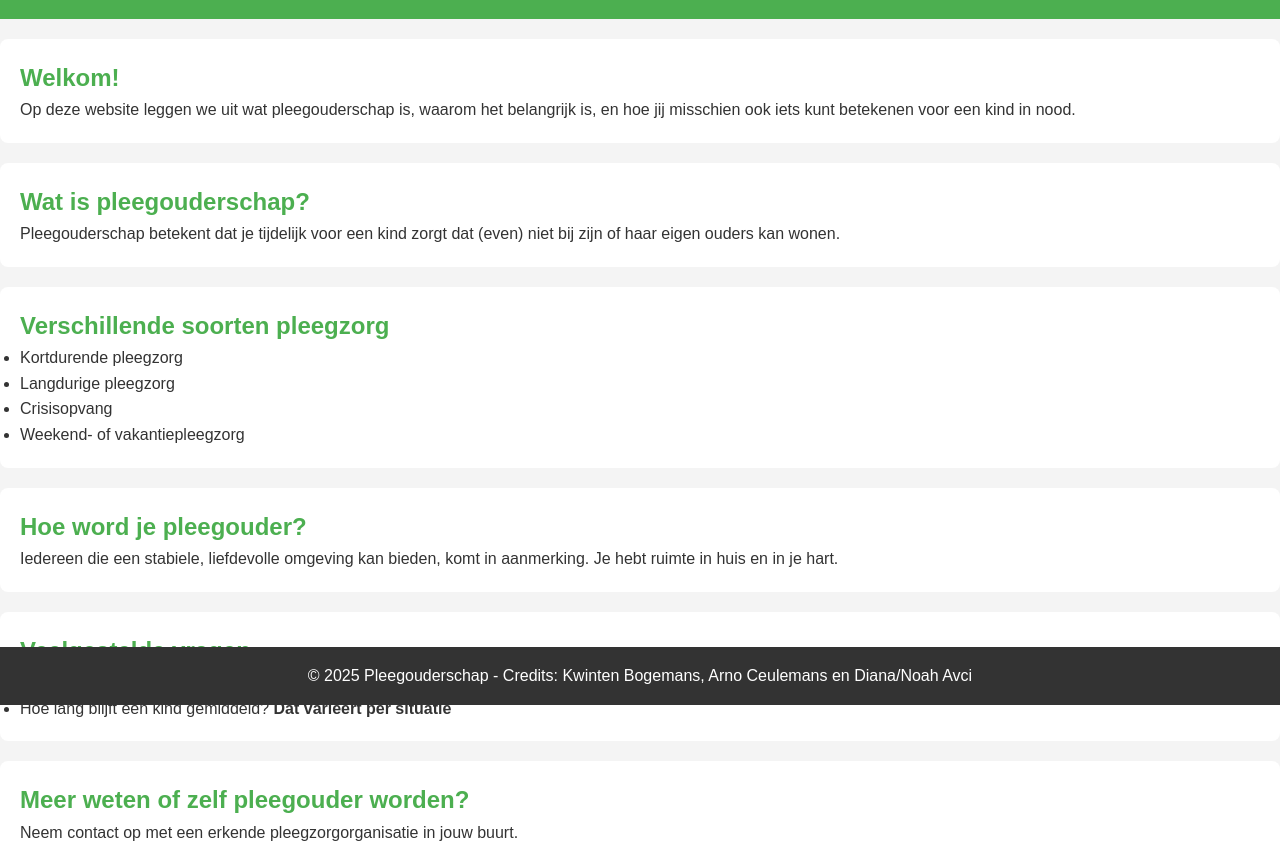
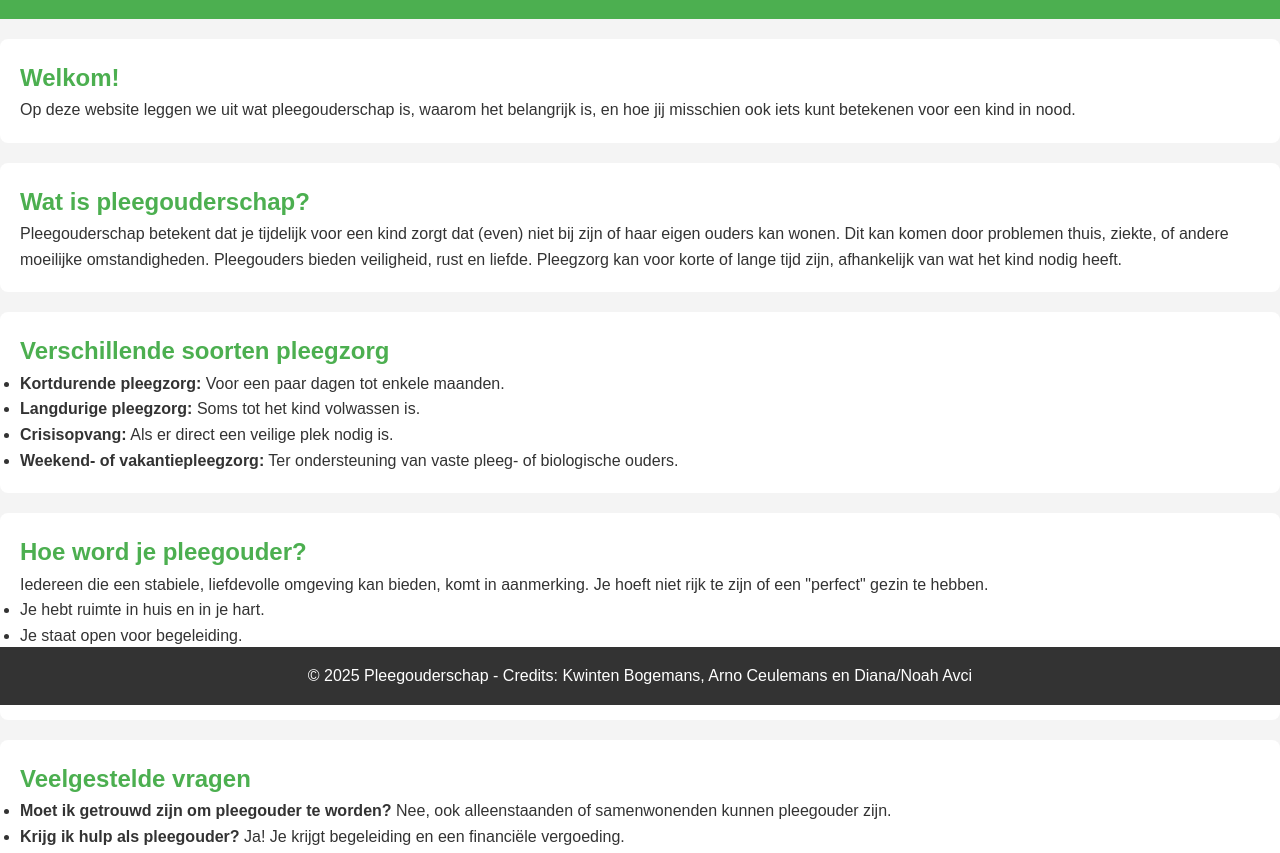
Before and after one commit to z9385/pleegouderschap-site, a plain HTML site: page index.html in a window 1280 px wide. Shown: the part 95-948 px from the top of the page. Drawn offline with Linux system fonts and the light colour scheme.

Commit message:
Update index.html

```diff
--- a/index.html
+++ b/index.html
@@ -28,35 +28,44 @@
 
     <section id="wat">
         <h2>Wat is pleegouderschap?</h2>
-        <p>Pleegouderschap betekent dat je tijdelijk voor een kind zorgt dat (even) niet bij zijn of haar eigen ouders kan wonen.</p>
+        <p>Pleegouderschap betekent dat je tijdelijk voor een kind zorgt dat (even) niet bij zijn of haar eigen ouders kan wonen. Dit kan komen door problemen thuis, ziekte, of andere moeilijke omstandigheden. Pleegouders bieden veiligheid, rust en liefde. Pleegzorg kan voor korte of lange tijd zijn, afhankelijk van wat het kind nodig heeft.</p>
     </section>
 
     <section id="soorten">
         <h2>Verschillende soorten pleegzorg</h2>
         <ul>
-            <li>Kortdurende pleegzorg</li>
-            <li>Langdurige pleegzorg</li>
-            <li>Crisisopvang</li>
-            <li>Weekend- of vakantiepleegzorg</li>
+            <li><strong>Kortdurende pleegzorg:</strong> Voor een paar dagen tot enkele maanden.</li>
+            <li><strong>Langdurige pleegzorg:</strong> Soms tot het kind volwassen is.</li>
+            <li><strong>Crisisopvang:</strong> Als er direct een veilige plek nodig is.</li>
+            <li><strong>Weekend- of vakantiepleegzorg:</strong> Ter ondersteuning van vaste pleeg- of biologische ouders.</li>
         </ul>
     </section>
 
     <section id="hoe">
         <h2>Hoe word je pleegouder?</h2>
-        <p>Iedereen die een stabiele, liefdevolle omgeving kan bieden, komt in aanmerking. Je hebt ruimte in huis en in je hart.</p>
+        <p>Iedereen die een stabiele, liefdevolle omgeving kan bieden, komt in aanmerking. Je hoeft niet rijk te zijn of een "perfect" gezin te hebben.</p>
+        <ul>
+            <li>Je hebt ruimte in huis en in je hart.</li>
+            <li>Je staat open voor begeleiding.</li>
+            <li>Je kunt structuur en veiligheid bieden.</li>
+        </ul>
+        <p>Er is een voorbereidingstraject, met gesprekken, training en een zorgvuldige matching.</p>
     </section>
 
     <section id="faq">
         <h2>Veelgestelde vragen</h2>
         <ul>
-            <li>Moet ik getrouwd zijn om pleegouder te worden? <strong>Nee</strong></li>
-            <li>Hoe lang blijft een kind gemiddeld? <strong>Dat varieert per situatie</strong></li>
+            <li><strong>Moet ik getrouwd zijn om pleegouder te worden?</strong> Nee, ook alleenstaanden of samenwonenden kunnen pleegouder zijn.</li>
+            <li><strong>Krijg ik hulp als pleegouder?</strong> Ja! Je krijgt begeleiding en een financiële vergoeding.</li>
+            <li><strong>Hoe lang blijft een kind gemiddeld?</strong> Dat varieert per situatie. Soms dagen, soms jaren.</li>
+            <li><strong>Mag ik zelf kiezen welk kind ik opvang?</strong> Je wordt betrokken bij de plaatsing. Jullie moeten bij elkaar passen.</li>
         </ul>
     </section>
 
     <section id="contact">
         <h2>Meer weten of zelf pleegouder worden?</h2>
-        <p>Neem contact op met een erkende pleegzorgorganisatie in jouw buurt.</p>
+        <p>Wil je meer weten of ben je benieuwd of pleegouderschap bij jou past? Neem contact op met een erkende pleegzorgorganisatie in jouw buurt.</p>
+        <p>Kijk op <a href="https://www.pleegzorg.nl" target="_blank">pleegzorg.nl</a> voor meer info of meld je aan voor een infobijeenkomst.</p>
     </section>
 
     <footer>
```
